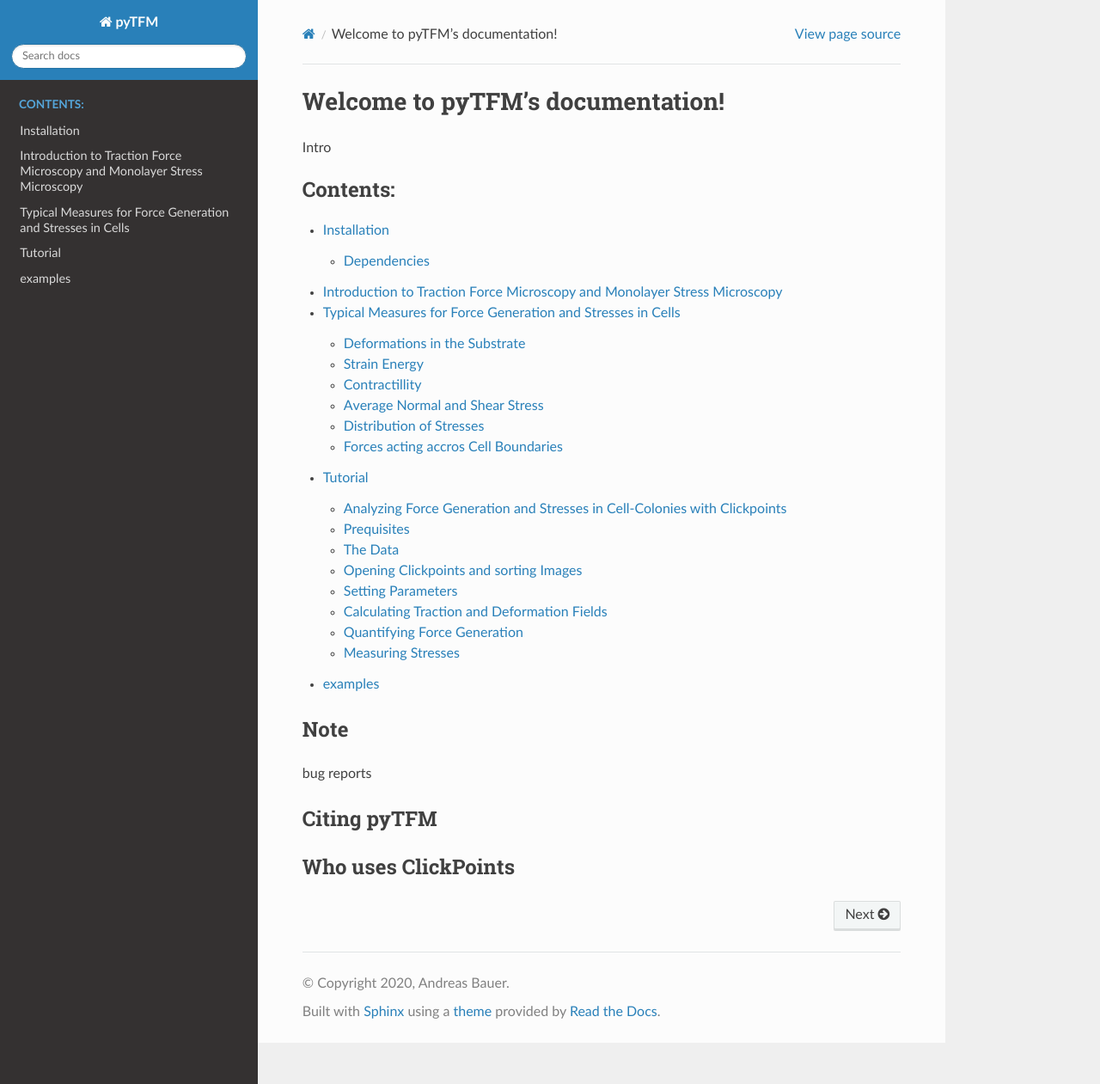
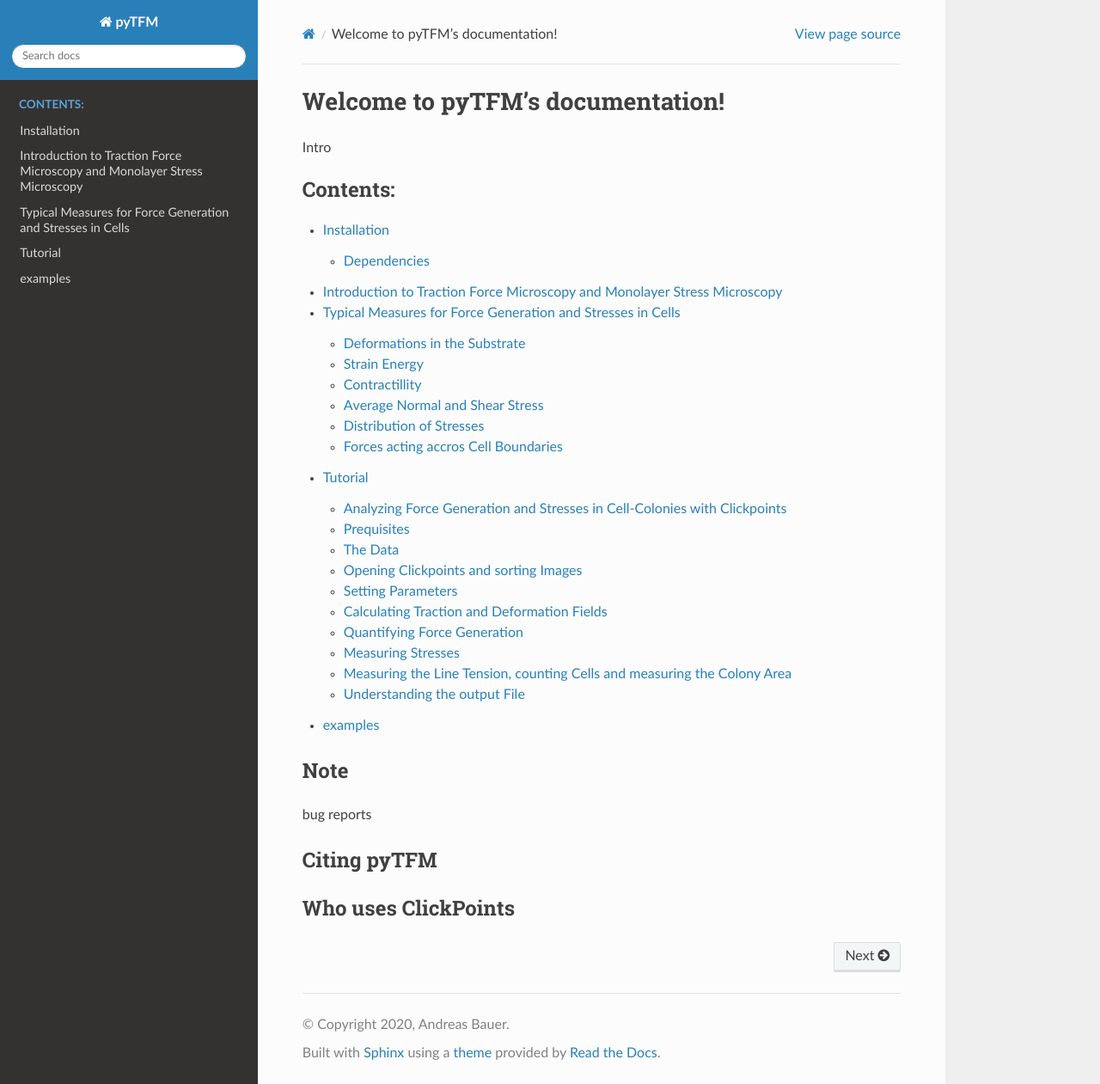
Before and after one commit to fabrylab/pyTFM, a Sphinx documentation site: the page built from docs/index.rst, in a window 1280 px wide and 1261 px high. Shown: the whole window at 86% size. Built offline with Sphinx 7.4.7 and the Read the Docs theme 2.0.0, drawn with Linux system fonts in a browser that asks for light colours; some of the changed lines change nothing that is shown.

Commit message:
Documentation update

```diff
--- a/docs/tutorial.rst
+++ b/docs/tutorial.rst
@@ -110,7 +110,7 @@
 Make sure your database didn't contain any masks that you dont't want to delete. If you just opend the
 databse from new images, you can press OK. The path to the images that are sorted into the databse,
 the type of the images (layer) and the field of view of the images (frame) are printed to the console.
-Make sure all images are sorted correctly. The program generates a clickpoints database and sorts
+Make sure all images are sorted correctly. The program has now generated a clickpoints database and sorts
 images into layers and frames. Your clickpoints window updates automatically.
 
 .. TODO: mention correct Drift
@@ -151,11 +151,11 @@
    You can measure the beads diameter directly in the clickpoints, using another addon:
    The Measrue Tool
 
-The "PIV overlapp" mainly controlls the resolution of the resulting displacement field and must be
+The "PIV overlap" mainly controlls the resolution of the resulting displacement field and must be
 smaller then the "PIV window size" but at least half of the "PIV window size". You need
 a high resoultion for analyzing stress. In this step the area of cells should at least contain 1000
 pixels. However, if you are not calculating stresses, you can save a lot of calculation time by choosing a
-"PIV overlapp" closer to half of the "PIV window size".
+"PIV overlap" closer to half of the "PIV window size".
 
 For this tutorial you can keep all parameters at their default value.
 
@@ -188,10 +188,11 @@
 
 .. hint:: **Tips for masks in clickpoints.**
    Select a mask and use the brush tool |brush| to draw it. You can
-   in crease and decrease the size of the prush with the plus and minus keys. If you want to
+   in crease and decrease the size of the prush with the "+" and "-" keys. If you want to
    erase a part of a mask use the eraser tool |rubber|. Additionally you can fill holes in your mask with
    the bucket tool |bucket|. Mask types cannot overlap, which means that you erase one mask type when you
-   paint over it with another type.
+   paint over it with another type. Sometimes you will have a hard time seeing things have covered with
+   the mask. Press "i" and "o" to decreaser and increase the transparency of the mask.
 
   .. |brush| image:: brush.png
   .. |rubber| image:: rubber.png
@@ -214,7 +215,7 @@
 Its no big deal if your selection is a bit to big, but you should make sure not to include deformations and
 force that do not originate from the cell colony.
 
-You could no press start again, and the programm would generate a text file with contractillity and strain energy
+You could now press start again, and the programm would generate a text file with contractillity and strain energy
 for all frames. In order be a bit more organized and get all results one text file, we will first prepare
 to analyze stresses in the cell sheet
 
@@ -222,6 +223,78 @@
 Measuring Stresses
 -------------------------------
 
-The tractions that we have just
-calculated are are not exactly localized to the cell colony. You can easily see that some tractions are
-predicted to originate from outside of the cell area to
+The stress is calculated by modelling the cell colony as a 2 dimensional sheet and applying the traction
+forces that we have just calculated to it. Due to inaccuracies in the traction force calcualtion, namely
+that some tractions are predicted to originate from outside of the cell sheet, it has proven most accurate to
+use an area slightly larger then the cell colony and includes all tractions that you think originate form the
+cell colony. To select this area, go to the clickpoints main window and switch layers with the "page up" or
+"page down" key untill you reach the plot displaying the trraction forces. Select the mask "FEM_area" and
+encircle all tractions originating from the cell colony. I drew the mask like this:
+
+
+.. figure:: FEM_area.png
+   :width: 600
+   :alt: Main addon window
+
+Drawing the mask larger then the area where tractions forces are present will lead to an understimation
+of stresses, the effect is however quite small for any reasonable mask sizes.
+
+
+Measuring the Line Tension, counting Cells and measuring the Colony Area
+---------------------------------------------------------------------------------------------
+
+Finally, we want to measure forces that are trasmitted accros the cell-cell-boundaries. This requires you
+to mark the cell membranes. Once you have markerd the membrane, you will also get the number of cells
+in each colony and the area of the cell colony, which is usefull to normalize stresses and forces.
+
+In the main window of clickpoints switch to the image showing the cell membrane, using the the "page up" or
+"page down" key,elect the mask "membrane" and mark all cell membranes.
+
+.. hint:: Press F2 and use the controlls in the bottom |control| right to a just the contrast of the image, to
+   see the membrane staining better.
+  .. |control| image:: control.png
+
+Use a thin brush and make sure that there are no
+unitentional gaps. Also mark the outer edge of the colony. This edges is not included in the calculation
+of line tensions, but is necessary to calculate the correct area and cell count of the colony.
+I drew the mask like this:
+
+
+.. figure:: membrane.png
+   :width: 600
+   :alt: Main addon window
+
+
+Once you have drawn all mask in all frames you are ready to start the calculation. Go to pyTFM addon window,
+tick the checkboxes for "stress analysis" and "force generation", make sure you have set "apply to" to "all
+frames" and press start. The calculation should take about 5 minutes.
+
+After the calculation is complete two new plots will be added to the database. The first will show the
+mean normal stress in the cell colony and the second will show the line tension along all cell cell borders.
+The outer edge of the cell colony is marked in grey. These lines are not used in the calculation.
+
+
+.. figure:: stress_res.png
+   :width: 600
+   :alt: Main addon window
+
+.. note::
+   **A few notes on the calculation of stresses.**
+   The average stresses (average mean normal and average shear stress) and the coefficient of variation of these
+   stresses is calcualted by averageing over the true area of the cell colony, marked with the mask "membrane".
+   The mean normal stress should be high in areas where strong force oppose each other, as can be seen in Figure
+   ... . Likewise, the line tension is high if strong forces oppose each other accross the line. A high mean normal
+   stress does not necessarly mean a high line tension. It is better to look at the traction forces, when checking
+   if the results make sense.
+
+
+
+Understanding the output File
+---------------------------------
+
+
+
+
+
+
+.. TODO: make detailed list of functions
```
Also changed, not shown: docs/control.png (added), docs/membrane.png (added), docs/stress_res.png (added), 1 other file.
